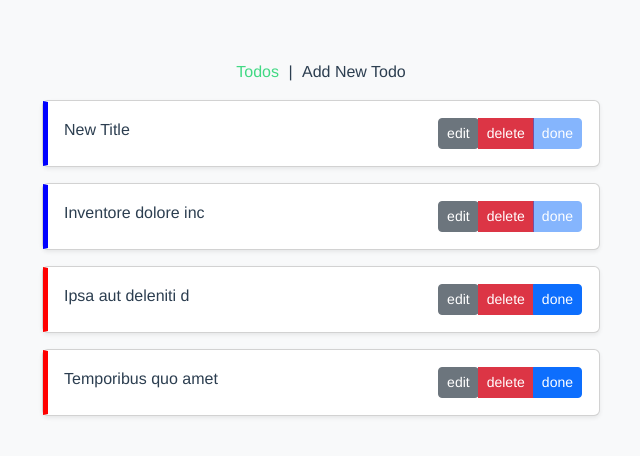
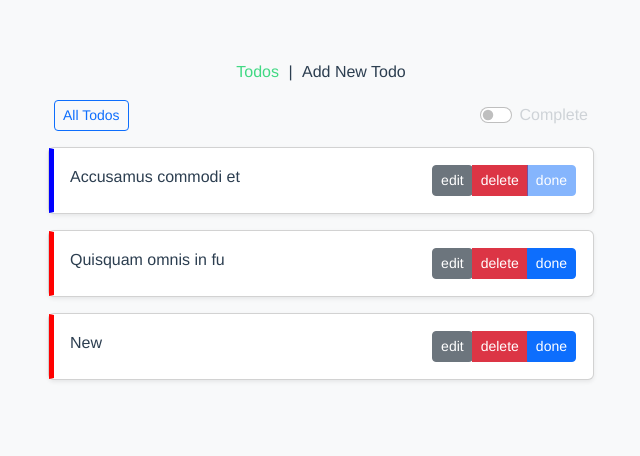
Before and after one commit to r1d3rzz/Vuex-Todos, a Vue app: page / in a window 1280 px wide. Shown: the top 456 px of the page, without its empty margins (319-959 px from the left). Built offline with nearby package versions, Linux system fonts and the light colour scheme; data requests are answered from the project's data file.

Commit message:
create filter nav ui

```diff
--- a/database/db.json
+++ b/database/db.json
@@ -1,28 +1,22 @@
 {
   "todos": [
     {
-      "id": 3,
-      "title": "New Title",
-      "detail": "Odio delectus est s",
-      "complete": true
+      "title": "Accusamus commodi et",
+      "detail": "Corrupti eos est mo",
+      "complete": true,
+      "id": 7
     },
     {
-      "title": "Inventore dolore inc",
-      "detail": "Officia in iste labo",
-      "complete": true,
-      "id": 4
+      "title": "Quisquam omnis in fu",
+      "detail": "Incidunt quam odio ",
+      "complete": false,
+      "id": 8
     },
     {
-      "title": "Ipsa aut deleniti d",
-      "detail": "In eum aut ut et cum",
-      "complete": false,
-      "id": 5
-    },
-    {
-      "title": "Temporibus quo amet",
-      "detail": "Eveniet eveniet ve",
-      "complete": false,
-      "id": 6
+      "id": 12,
+      "title": "New",
+      "detail": "Natus magna ipsum i",
+      "complete": false
     }
   ]
 }
--- a/src/App.vue
+++ b/src/App.vue
@@ -1,15 +1,22 @@
 <template>
-  <div>
+  <div class="container">
     <nav>
       <router-link :to="{ name: 'home' }">Todos</router-link> |
       <router-link :to="{ name: 'addTodo' }">Add New Todo</router-link>
     </nav>
+
+    <div class="mt-3">
+      <NavBar />
+    </div>
+
     <router-view />
   </div>
 </template>
 
 <script>
+import NavBar from "./components/NavBar";
 export default {
+  components: { NavBar },
   name: "App",
 };
 </script>
--- /dev/null
+++ b/src/components/NavBar.vue
@@ -0,0 +1,72 @@
+<template>
+  <div class="container">
+    <div class="row">
+      <div
+        class="
+          d-flex
+          justify-content-between
+          col-md-6
+          mx-auto
+          align-items-center
+        "
+      >
+        <div @click="allTodos()" class="btn btn-sm btn-outline-primary">
+          All Todos
+        </div>
+        <div class="form-check form-switch">
+          <input
+            class="form-check-input"
+            type="checkbox"
+            role="switch"
+            id="flexSwitchCheckDefault"
+            v-model="toggle"
+            @click="toggleBtn"
+          />
+          <label class="form-check-label" for="flexSwitchCheckDefault"
+            ><span class="completeText" :class="{ complete: toggle }">
+              <span v-if="!unComplete">Complete</span>
+            </span>
+            <span v-if="unComplete" class="text-danger">On Going</span>
+          </label>
+        </div>
+      </div>
+    </div>
+  </div>
+</template>
+
+<script>
+export default {
+  data() {
+    return {
+      complete: null,
+      toggle: false,
+      unComplete: false,
+    };
+  },
+  methods: {
+    toggleBtn() {
+      if (this.toggle == false) {
+        this.complete = "true";
+        this.unComplete = false;
+      } else {
+        this.unComplete = true;
+        this.complete = "false";
+      }
+    },
+    allTodos() {
+      this.unComplete = false;
+      this.toggle = false;
+    },
+  },
+};
+</script>
+
+<style>
+.completeText {
+  opacity: 0.2;
+}
+
+.complete {
+  opacity: 1;
+}
+</style>
--- a/src/components/TodosView.vue
+++ b/src/components/TodosView.vue
@@ -20,7 +20,7 @@ import { mapGetters, mapActions } from "vuex";
 export default {
   components: { SingleTodo },
   computed: {
-    ...mapGetters(["myTodos"]),
+    ...mapGetters(["myTodos", "currentTodos"]),
   },
   methods: {
     ...mapActions(["fetchTodos"]),
--- a/src/store/modules/Todos.js
+++ b/src/store/modules/Todos.js
@@ -3,10 +3,13 @@ import axios from "axios";
 export default {
   state: {
     todos: [],
+    current: null,
   },
   mutations: {
     addTodo(state, value) {
-      state.todos = value;
+      if (state.todoComplete == null) {
+        state.todos = value;
+      }
     },
     doneUpdateTodo(state, todo) {
       state.todos.forEach((t) => {
--- a/src/views/AddTodo.vue
+++ b/src/views/AddTodo.vue
@@ -71,7 +71,7 @@ export default {
         toast: true,
         position: "top-end",
         showConfirmButton: false,
-        timer: 3000,
+        timer: 2000,
         timerProgressBar: true,
         didOpen: (toast) => {
           toast.addEventListener("mouseenter", Swal.stopTimer);
--- a/src/views/HomeView.vue
+++ b/src/views/HomeView.vue
@@ -1,7 +1,5 @@
 <template>
-  <div>
-    <TodosView />
-  </div>
+  <TodosView />
 </template>
 
 <script>
```
